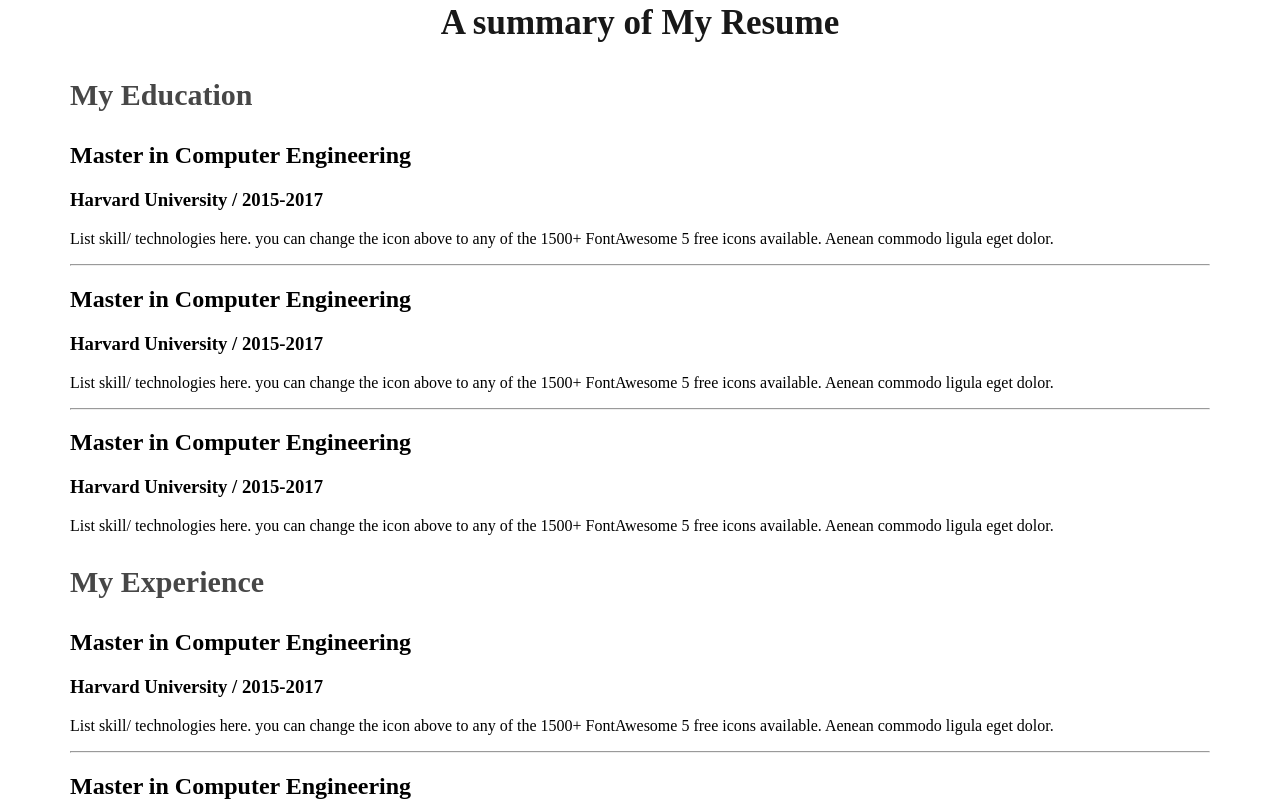
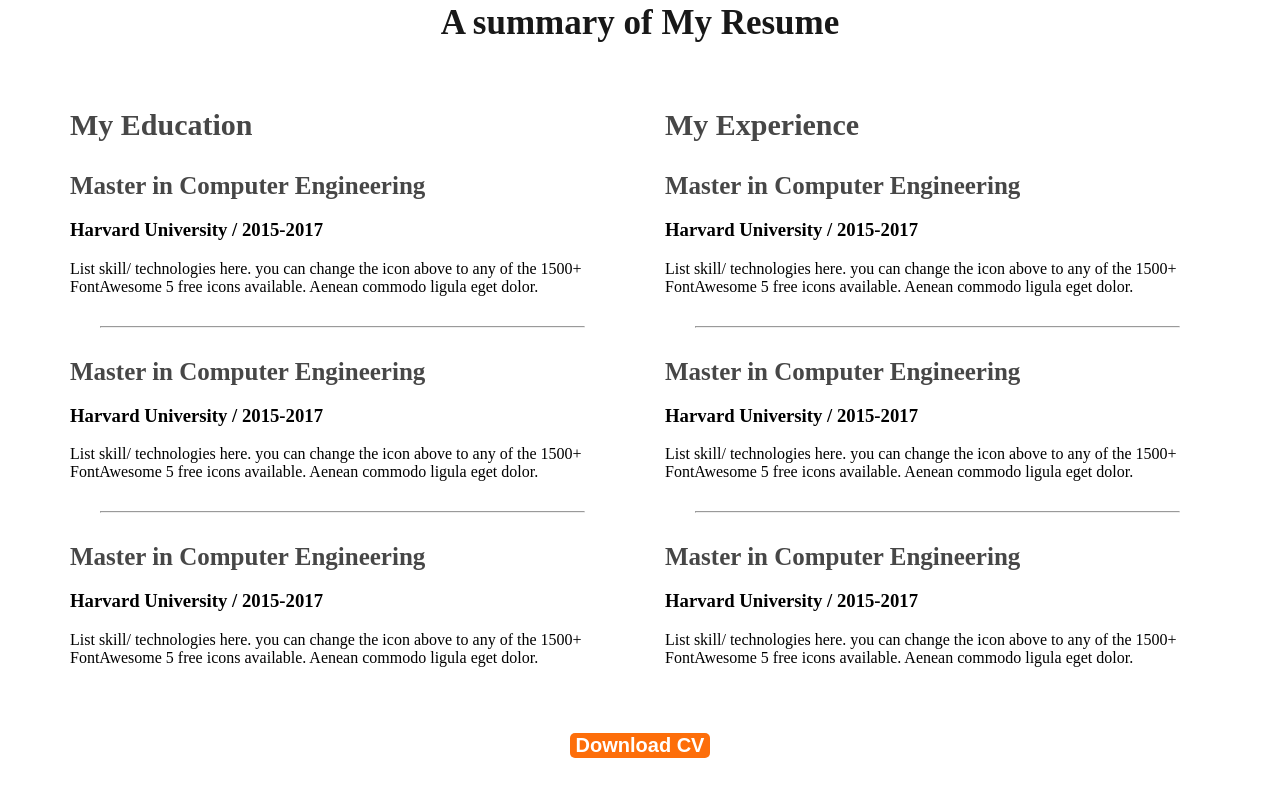
Before and after one commit to rakib506037/webdeveloper-portfolio, a plain HTML site: page nndex.html in a window 1280 px wide. Shown: the part 2172-2980 px from the top of the page. After the commit the page ends 2938 px from the top, so only its background shows below. Drawn offline with Linux system fonts and the light colour scheme.

Commit message:
finished the resume

```diff
--- a/nndex.css
+++ b/nndex.css
@@ -133,3 +133,23 @@ main section{
     font-weight: 700;
 
 }
+.resume-container{
+    display:flex;
+    gap: 50px;
+}
+.resume-item-institute.resume-item-description{
+    color:#757575;
+}
+.resume-item-title{
+    color:#474747;
+    font-size: 25px;
+    font-weight: 700;
+    margin-bottom: 10px;
+}
+.resume-container hr{
+    margin: 30px;
+}
+.download-cv{
+    text-align: center;
+    margin-top: 50px;
+}
--- a/nndex.html
+++ b/nndex.html
@@ -127,6 +127,10 @@
 
                 </div>
             </div>
+            <div class="download-cv">
+                <button class="btn-primary">Download CV</button>
+
+            </div>
         </section>
 
     </main>
```
